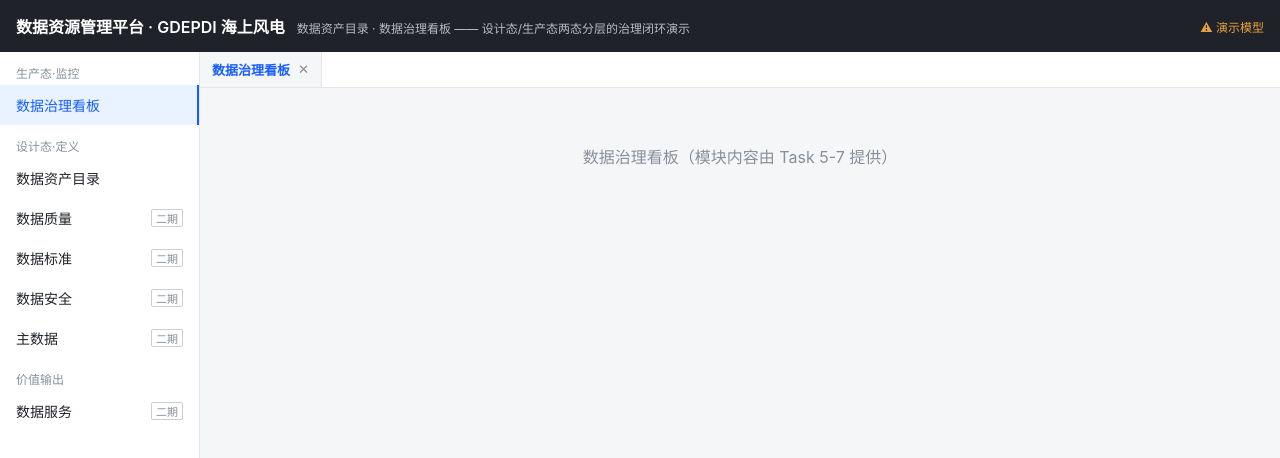
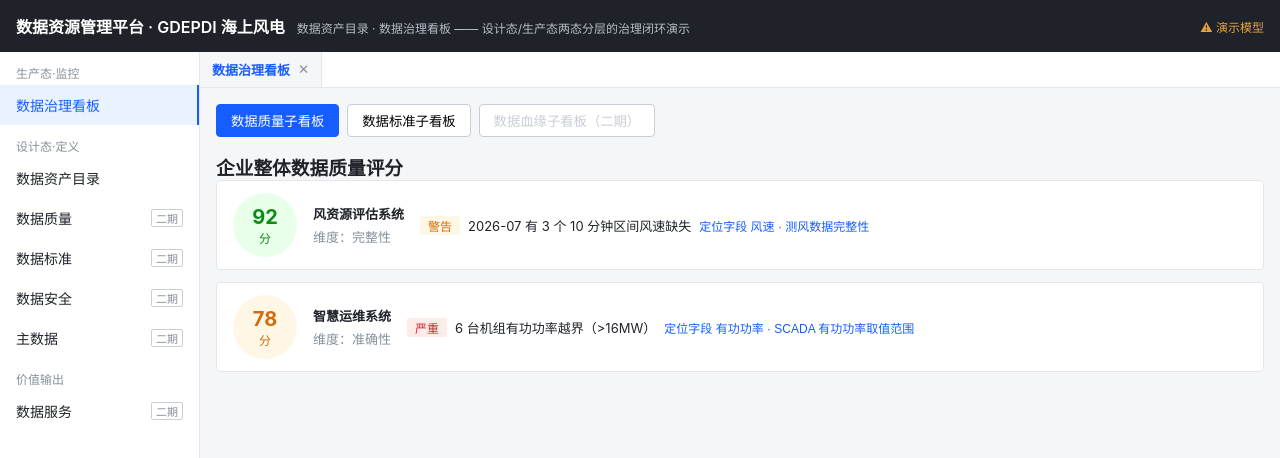
Before and after one commit to AndyWongWithAI/data-asset-platform, a React (Vite) app: page / in a window 1280 px wide. Both pictures are taken after a click on the button "数据治理看板". Shown: the top 458 px of the page. Built offline with nearby package versions, Linux system fonts and the light colour scheme.

Commit message:
feat: M0 治理看板（质量+标准子看板 + 跨模块转跳）

```diff
--- /dev/null
+++ b/src/components/ScoreGauge.jsx
@@ -0,0 +1,9 @@
+export default function ScoreGauge({ score }) {
+  const tone = score >= 90 ? 'ok' : score >= 80 ? 'default' : 'warn';
+  return (
+    <div className={`gauge gauge-${tone}`}>
+      <div className="gauge-num">{score}</div>
+      <div className="gauge-label">分</div>
+    </div>
+  );
+}
--- a/src/components/TabWorkspace.jsx
+++ b/src/components/TabWorkspace.jsx
@@ -1,4 +1,5 @@
 import CatalogModule from '../modules/CatalogModule.jsx';
+import GovernanceModule from '../modules/GovernanceModule.jsx';
 
 export default function TabWorkspace({ state, dispatch }) {
   const activeTab = state.tabs.find((t) => t.id === state.activeTabId);
@@ -20,7 +21,9 @@ export default function TabWorkspace({ state, dispatch }) {
         {activeTab
           ? activeTab.moduleKey === 'catalog'
             ? <CatalogModule assetId={activeTab.assetId} onNavigate={(moduleKey, assetId) => dispatch({ type: 'NAVIGATE', moduleKey, assetId })} />
-            : <div className="module-placeholder">{activeTab.title}（模块内容由 Task 5-7 提供）</div>
+            : activeTab.moduleKey === 'governance'
+              ? <GovernanceModule assetId={activeTab.assetId} onNavigate={(moduleKey, assetId) => dispatch({ type: 'NAVIGATE', moduleKey, assetId })} />
+              : <div className="module-placeholder">{activeTab.title}（模块内容由 Task 5-7 提供）</div>
           : <div className="empty-hint">点击左侧导航打开模块</div>}
       </div>
     </div>
--- a/src/index.css
+++ b/src/index.css
@@ -39,3 +39,17 @@ body { font-family: -apple-system, "Segoe UI", "PingFang SC", "Microsoft YaHei",
 .field-card-meta div { display: flex; gap: 8px; font-size: 12px; margin: 3px 0; color: #4e5969; }
 .field-card-meta label { width: 56px; color: #86909c; flex-shrink: 0; }
 .link { border: none; background: none; color: #165dff; cursor: pointer; font-size: 12px; padding: 0; }
+.sub-tabs { display: flex; gap: 8px; margin-bottom: 16px; }
+.sub-tabs button { padding: 6px 14px; border: 1px solid #c9cdd4; background: #fff; border-radius: 4px; cursor: pointer; }
+.sub-tabs button.sub-active { background: #165dff; color: #fff; border-color: #165dff; }
+.sub-tabs button:disabled { color: #c9cdd4; cursor: not-allowed; }
+.score-row { display: flex; align-items: center; gap: 16px; background: #fff; border: 1px solid #e5e6eb; border-radius: 4px; padding: 12px 16px; margin-bottom: 12px; }
+.score-info { display: flex; flex-direction: column; gap: 4px; font-size: 13px; }
+.score-info span { color: #86909c; }
+.issues { flex: 1; }
+.issue { display: flex; align-items: center; gap: 8px; font-size: 13px; margin: 4px 0; }
+.gauge { width: 64px; height: 64px; border-radius: 50%; display: flex; align-items: center; justify-content: center; flex-direction: column; background: #f2f3f5; }
+.gauge-ok { background: #e8ffea; color: #0e8a16; }
+.gauge-warn { background: #fff7e6; color: #d46b08; }
+.gauge-num { font-size: 20px; font-weight: 700; }
+.gauge-label { font-size: 12px; }
--- /dev/null
+++ b/src/modules/GovernanceModule.jsx
@@ -0,0 +1,86 @@
+import { useState } from 'react';
+import data from '../data.js';
+import ScoreGauge from '../components/ScoreGauge.jsx';
+import Tag from '../components/Tag.jsx';
+
+export default function GovernanceModule({ onNavigate }) {
+  const [sub, setSub] = useState('quality');
+  return (
+    <div className="governance">
+      <div className="sub-tabs">
+        <button className={sub === 'quality' ? 'sub-active' : ''} onClick={() => setSub('quality')}>数据质量子看板</button>
+        <button className={sub === 'standard' ? 'sub-active' : ''} onClick={() => setSub('standard')}>数据标准子看板</button>
+        <button disabled title="二期">数据血缘子看板（二期）</button>
+      </div>
+      {sub === 'quality' ? <QualityBoard onNavigate={onNavigate} /> : <StandardBoard onNavigate={onNavigate} />}
+    </div>
+  );
+}
+
+function QualityBoard({ onNavigate }) {
+  return (
+    <div>
+      <h3>企业整体数据质量评分</h3>
+      {data.qualityResults.map((r) => {
+        const app = data.applications.find((a) => a.id === r.appId);
+        return (
+          <div key={r.id} className="score-row">
+            <ScoreGauge score={r.score} />
+            <div className="score-info">
+              <strong>{app?.name}</strong>
+              <span>维度：{r.dimension}</span>
+            </div>
+            <div className="issues">
+              {r.issues.map((issue) => {
+                const f = data.fields.find((x) => x.id === issue.fieldId);
+                const rule = data.qualityRules.find((x) => x.id === issue.ruleId);
+                return (
+                  <div key={issue.id} className="issue">
+                    <Tag tone={issue.severity === '严重' ? 'danger' : 'warn'}>{issue.severity}</Tag>
+                    <span>{issue.desc}</span>
+                    <button className="link" onClick={() => onNavigate('catalog', { tableId: f?.tableId, fieldId: issue.fieldId })}>
+                      定位字段 {f?.business.nameCn} · {rule?.name}
+                    </button>
+                  </div>
+                );
+              })}
+            </div>
+          </div>
+        );
+      })}
+    </div>
+  );
+}
+
+function StandardBoard({ onNavigate }) {
+  // 贯标率 = 已关联标准的字段数 / 应贯字段数（简化：全部字段）
+  const fields = data.fields;
+  const applied = fields.filter((f) => f.management.standardId);
+  const rate = Math.round((applied.length / fields.length) * 100);
+  return (
+    <div>
+      <h3>企业整体贯标情况</h3>
+      <div className="score-row">
+        <ScoreGauge score={rate} />
+        <div className="score-info"><strong>字段级贯标率</strong><span>已贯 {applied.length} / {fields.length} 字段</span></div>
+      </div>
+      <h3>应贯未贯字段明细</h3>
+      <table className="table">
+        <thead><tr><th>字段</th><th>所属表</th><th>安全分级</th><th>操作</th></tr></thead>
+        <tbody>
+          {fields.filter((f) => !f.management.standardId).map((f) => {
+            const t = data.tables.find((x) => x.id === f.tableId);
+            return (
+              <tr key={f.id}>
+                <td>{f.business.nameCn}</td>
+                <td>{t?.nameCn}</td>
+                <td>{f.management.securityLevel}</td>
+                <td><button className="link" onClick={() => onNavigate('catalog', { tableId: f.tableId, fieldId: f.id })}>定位</button></td>
+              </tr>
+            );
+          })}
+        </tbody>
+      </table>
+    </div>
+  );
+}
```
